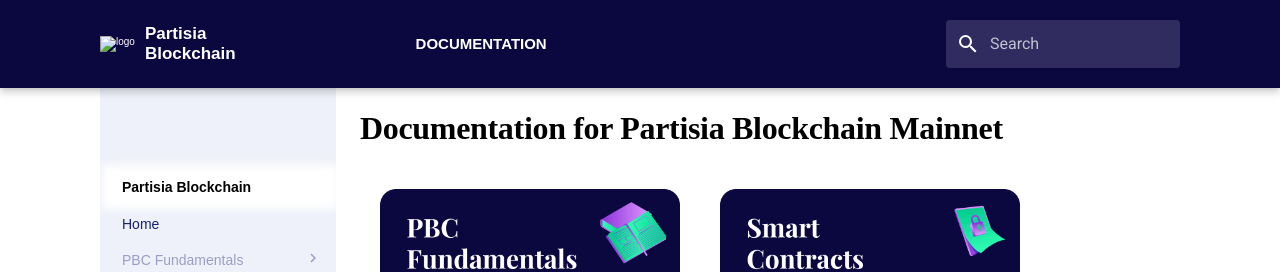
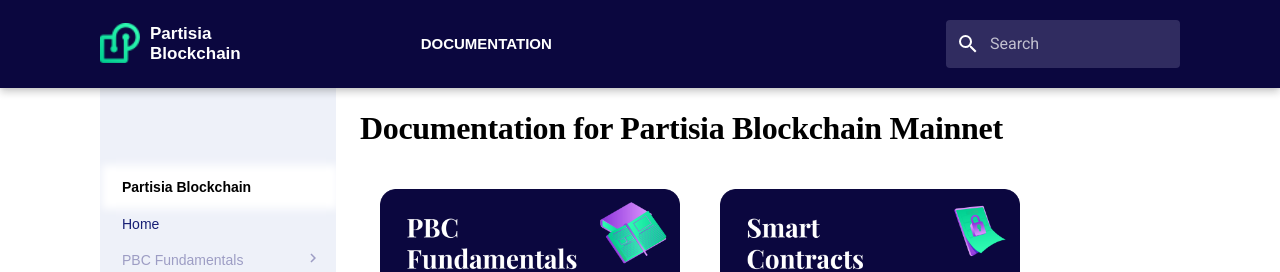
Before and after one commit to 0xSero/partisia-docs, an MkDocs documentation site: the page built from docs/index.md, in a window 1280 px wide. Shown: the top 272 px of the page. Built offline with MkDocs 1.6.1 and Material for MkDocs 9.7.7, drawn with Linux system fonts in a browser that asks for light colours; some web fonts are replaced; a script that is not in the unit is left out.

Commit message:
Testing if ../ works for path for logo

```diff
--- a/overrides/partials/header.html
+++ b/overrides/partials/header.html
@@ -14,7 +14,7 @@
       <div class="logo-flex">
         <a aria-label="Partisia Blockchain" data-md-component="logo" href="https://www.partisiablockchain.com/"
           title="Partisia Blockchain">
-          <img alt="logo" src="../../docs/assets/pbclogo.png" />
+          <img alt="logo" src="../assets/pbclogo.png" />
         </a>
         <div class="logo-text">
           <p>Partisia</p>
```
